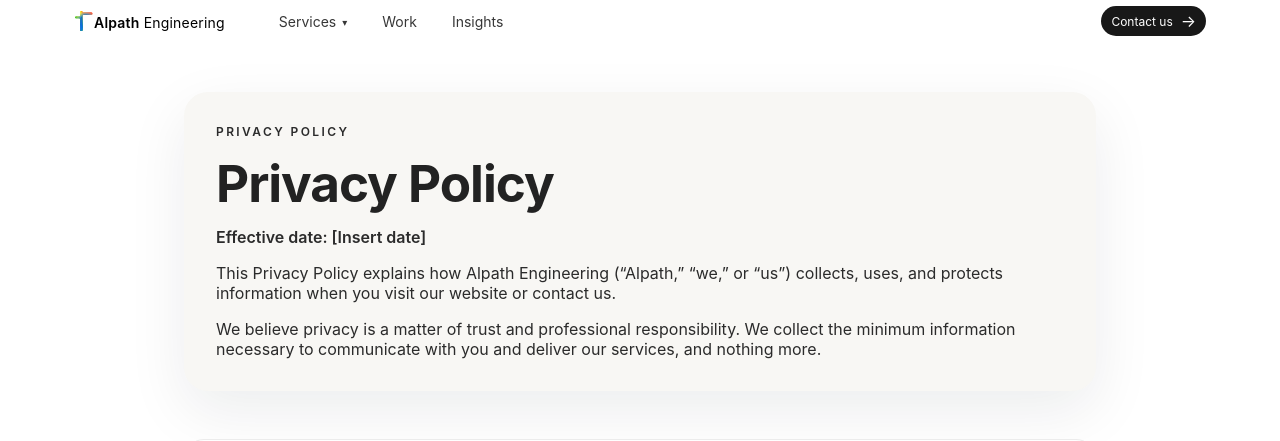
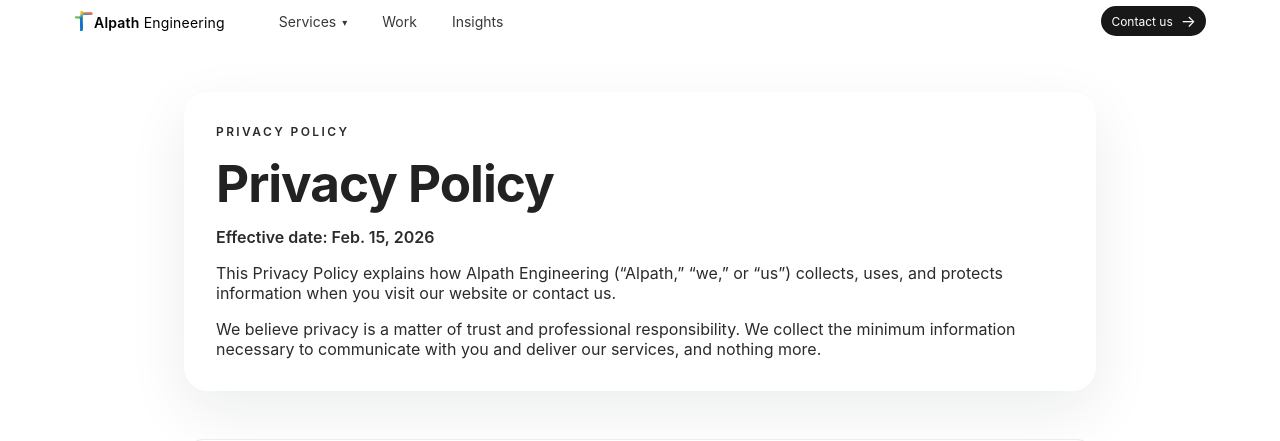
Before and after one commit to puleri/alpath, a Next.js app: page /privacy in a window 1280 px wide. Shown: the top 441 px of the page. Built offline with nearby package versions, Linux system fonts and the light colour scheme; a web font is replaced by a local one.

Commit message:
added pricavy

```diff
--- a/src/app/components/Footer.jsx
+++ b/src/app/components/Footer.jsx
@@ -45,7 +45,7 @@ export default function Footer() {
     <footer className="footer-section">
       <div className="container footer-grid">
         <div className="footer-intro">
-          <p className="footer-kicker">Experience liftoff</p>
+          <p className="footer-kicker">Experience momentum</p>
           <p className="footer-subtitle">
             Keep your revenue systems coordinated, visible, and ready for the
             next stage.
--- a/src/app/globals.css
+++ b/src/app/globals.css
@@ -635,7 +635,7 @@ body {
 .placeholder-image {
   border-radius: 16px;
   border: 1px dashed #cbd5f5;
-  background: #eef2ff;
+  background: #ffffff;
   padding: 18px;
   font-size: 13px;
   color: #4338ca;
@@ -659,7 +659,7 @@ body {
   gap: 16px;
   padding: 32px;
   border-radius: 24px;
-  background: #f8f7f4;
+  background: #ffffff;
   box-shadow: 0 20px 60px rgba(15, 23, 42, 0.08);
 }
 
--- a/src/app/privacy/page.jsx
+++ b/src/app/privacy/page.jsx
@@ -9,7 +9,7 @@ export default function PrivacyPage() {
         <header className="privacy-hero">
           <p className="section-kicker">Privacy Policy</p>
           <h1>Privacy Policy</h1>
-          <p className="privacy-effective-date">Effective date: [Insert date]</p>
+          <p className="privacy-effective-date">Effective date: Feb. 15, 2026</p>
           <p>
             This Privacy Policy explains how Alpath Engineering (“Alpath,” “we,”
             or “us”) collects, uses, and protects information when you visit our
@@ -148,7 +148,7 @@ export default function PrivacyPage() {
         <section className="privacy-section">
           <h2>8. Children’s Privacy</h2>
           <p>
-            Our website and services are not directed to children under 13, and
+            Our website and services are not directed to children, and
             we do not knowingly collect personal information from children.
           </p>
         </section>
```
